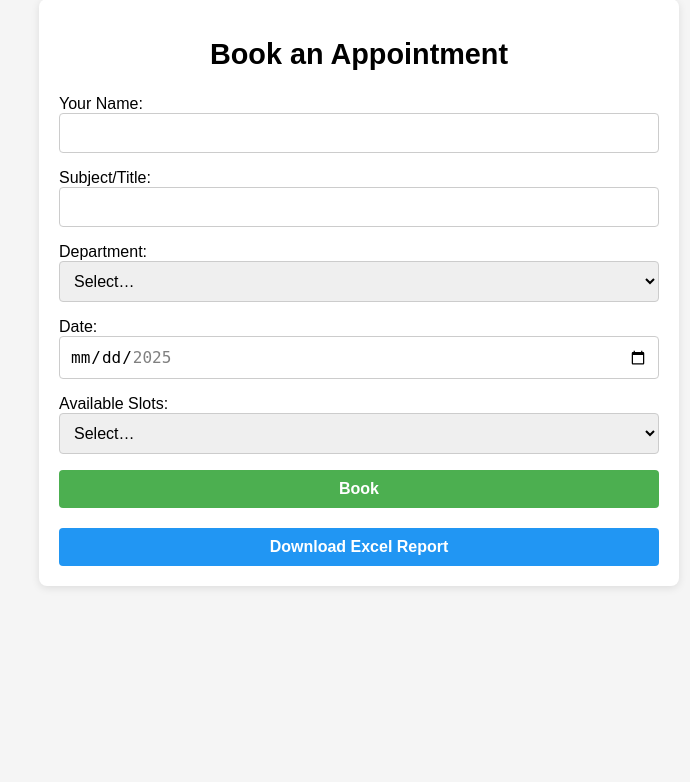
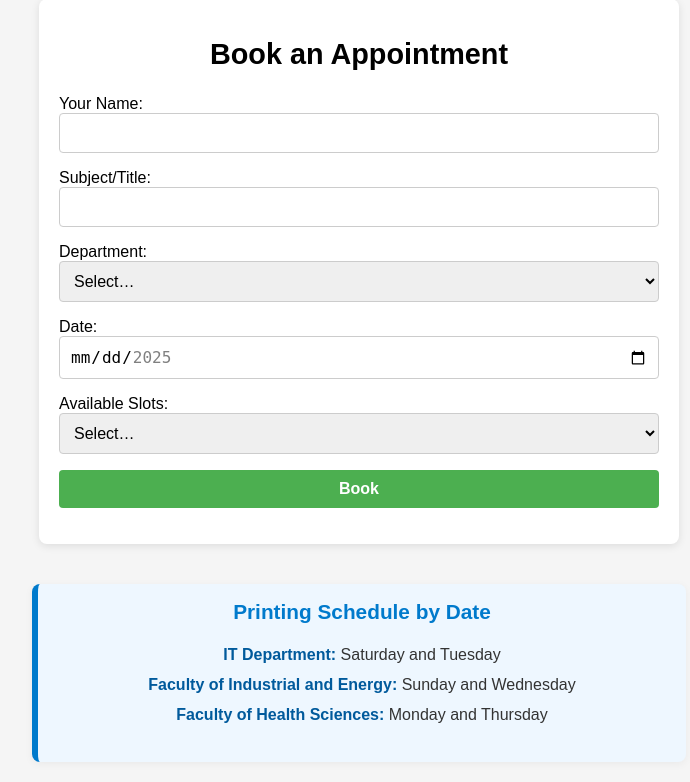
Before and after one commit to elmansy-mostafa/Reservation-, a FastAPI app: page / in a window 1280 px wide. Shown: the part 41-823 px from the top of the page, without its empty margins (281-971 px from the left). Before the commit the page ends 629 px from the top, so only its background shows below. Run offline with FastAPI, Linux system fonts and the light colour scheme.

Commit message:
update index and export excel by date

```diff
--- a/backend/routers/reservations.py
+++ b/backend/routers/reservations.py
@@ -9,6 +9,7 @@ from backend.models import Reservation
 
 from backend import crud, models, schemas
 from backend.database import get_db
+from backend.utils import export_reservations_by_date
 
 router = APIRouter()
 
@@ -113,6 +114,15 @@ def export_excel(db: Session = Depends(get_db)):
     )
 
 
+
+@router.get("/slots/export_excel_by_date")
+def export_excel_by_date(db: Session = Depends(get_db)):
+    reservations = crud.get_reservations(db)
+    if not reservations:
+        raise HTTPException(status_code=404, detail="No reservations found.")
+
+    return export_reservations_by_date(reservations)
+
 @router.delete("/slots/reservations/{reservation_id}")
 def delete_reservation(reservation_id: int, db: Session = Depends(get_db)):
     reservation = db.query(Reservation).filter(Reservation.id == reservation_id).first()
--- a/backend/schemas.py
+++ b/backend/schemas.py
@@ -14,4 +14,4 @@ class Reservation(ReservationBase):
     id: int
 
     class Config:
-        orm_mode = True
+        from_attributes = True
--- a/static/styles.css
+++ b/static/styles.css
@@ -87,3 +87,39 @@ button:hover {
     font-size: 0.95rem;
   }
 }
+
+/* Printing Notice Styles */
+.printing-notice {
+  background-color: #eef7ff;
+  border-left: 6px solid #007acc;
+  padding: 16px 24px;
+  margin: 40px auto 20px;
+  font-family: Arial, sans-serif;
+  border-radius: 8px;
+  max-width: 600px;
+  box-shadow: 0 2px 8px rgba(0, 0, 0, 0.05);
+}
+
+.printing-notice h3 {
+  margin-top: 0;
+  color: #007acc;
+  font-size: 1.3rem;
+  margin-bottom: 12px;
+  text-align: center;
+}
+
+.printing-notice ul {
+  list-style-type: none;
+  padding-left: 0;
+}
+
+.printing-notice li {
+  padding: 6px 0;
+  font-size: 1rem;
+  color: #333;
+  text-align: center;
+}
+
+.printing-notice li strong {
+  color: #005a9c;
+}
--- a/templates/index.html
+++ b/templates/index.html
@@ -42,8 +42,15 @@
     </form>
 
     <div id="message"></div>
+  </div>
 
-    <a href="/slots/export_excel" id="download-btn">Download Excel Report</a>
+  <div class="printing-notice">
+    <h3>Printing Schedule by Date</h3>
+    <ul>
+      <li><strong>IT Department:</strong> Saturday and Tuesday</li>
+      <li><strong>Faculty of Industrial and Energy:</strong> Sunday and Wednesday</li>
+      <li><strong>Faculty of Health Sciences:</strong> Monday and Thursday</li>
+    </ul>
   </div>
 
   <script src="/static/app.js" defer></script>
```
Also changed, not shown: backend/utils.py (+27 -12 lines), static/style.css (deleted, +0 -38 lines), test.db, 1 other file.
